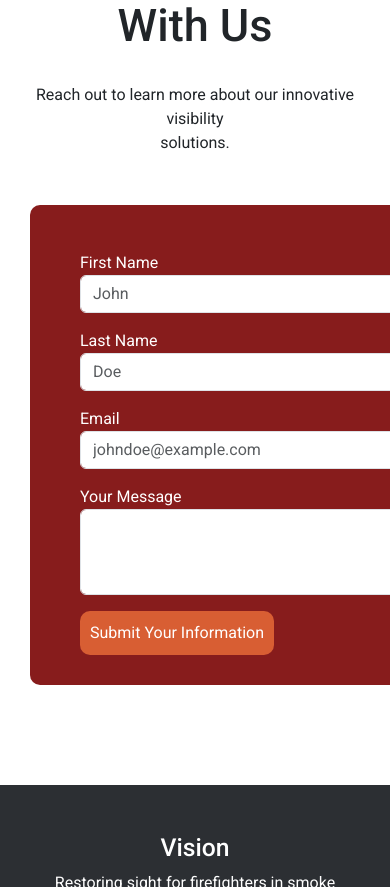
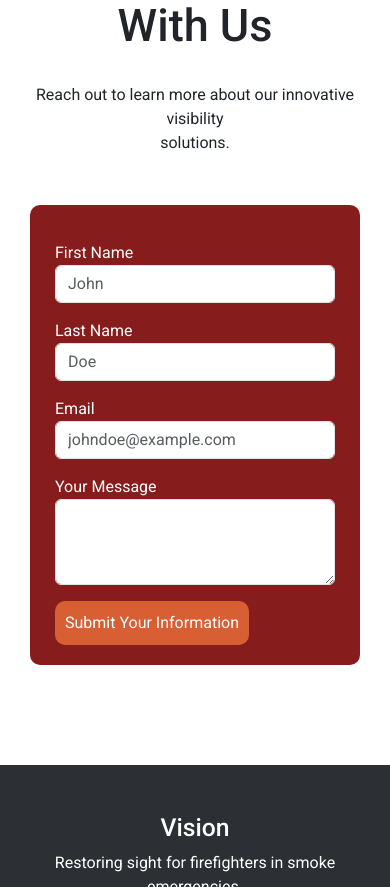
Before and after one commit to ccannon062/VulcanWeb, a Flask app: page / in a window 390 px wide; the page is wider, and only the part inside the window is pictured. Shown: the part 5613-6500 px from the top of that part. Run offline with Flask 2, Linux system fonts and the light colour scheme; some libraries are stand-ins or nearby versions.

Commit message:
Updated styles for form

```diff
--- a/static/style.css
+++ b/static/style.css
@@ -1,13 +1,3 @@
-/*
---FONTS--
-
---COLOR PALETTE--
-
---SPACING--
-
-*/
-/*-------------------------------------*/
-/* Navbar */
 body {
     font-family: "Roboto", "sans-serif";
 }
@@ -174,9 +164,16 @@ body {
 .form-size {
     background-color: #871C1C;
     padding: 30px 50px;
-    width: 500px;
+    width: 100%;
+    max-width: 500px;
     color: #ffffff;
     border-radius: 10px;
+}
+
+@media (max-width: 576px) {
+    .form-size {
+        padding: 20px 25px;
+    }
 }
 
 .form-btn {
@@ -197,10 +194,12 @@ body {
 }
 
 .form-img-div {
-    width: 500px;
+    width: 100%;
+    max-width: 500px;
     height: 460px;
+    aspect-ratio: 500/460;
     position: relative;
-    right: 75px;
+    right: 0;
     top: 10px;
     z-index: -2;
 }
@@ -210,6 +209,12 @@ body {
     height: 100%;
     object-fit: cover;
     border-radius: 10px;
+}
+
+@media (min-width: 992px) {
+    .form-img-div {
+        right: 75px;
+    }
 }
 
 /*-------------------------------------*/
```
